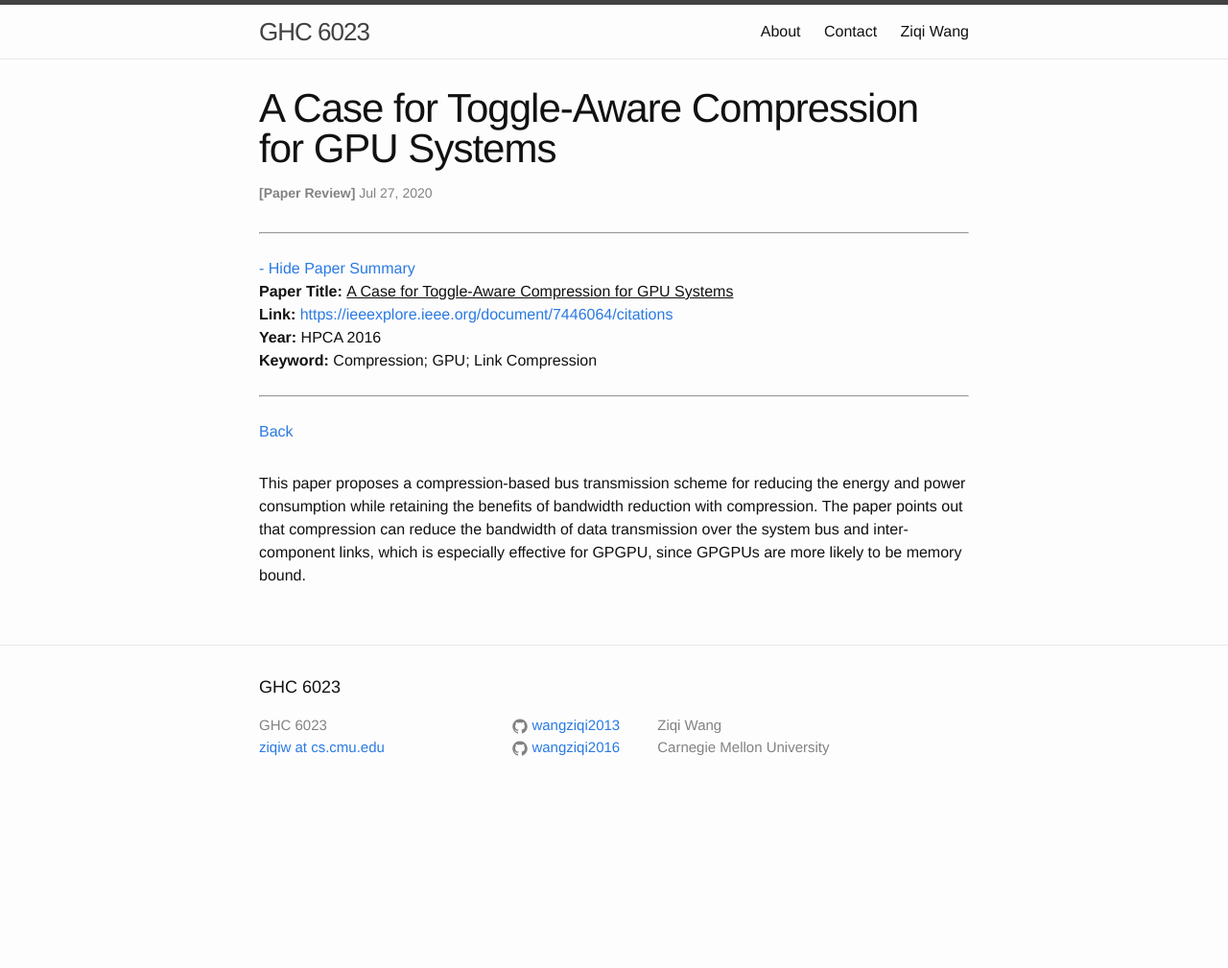
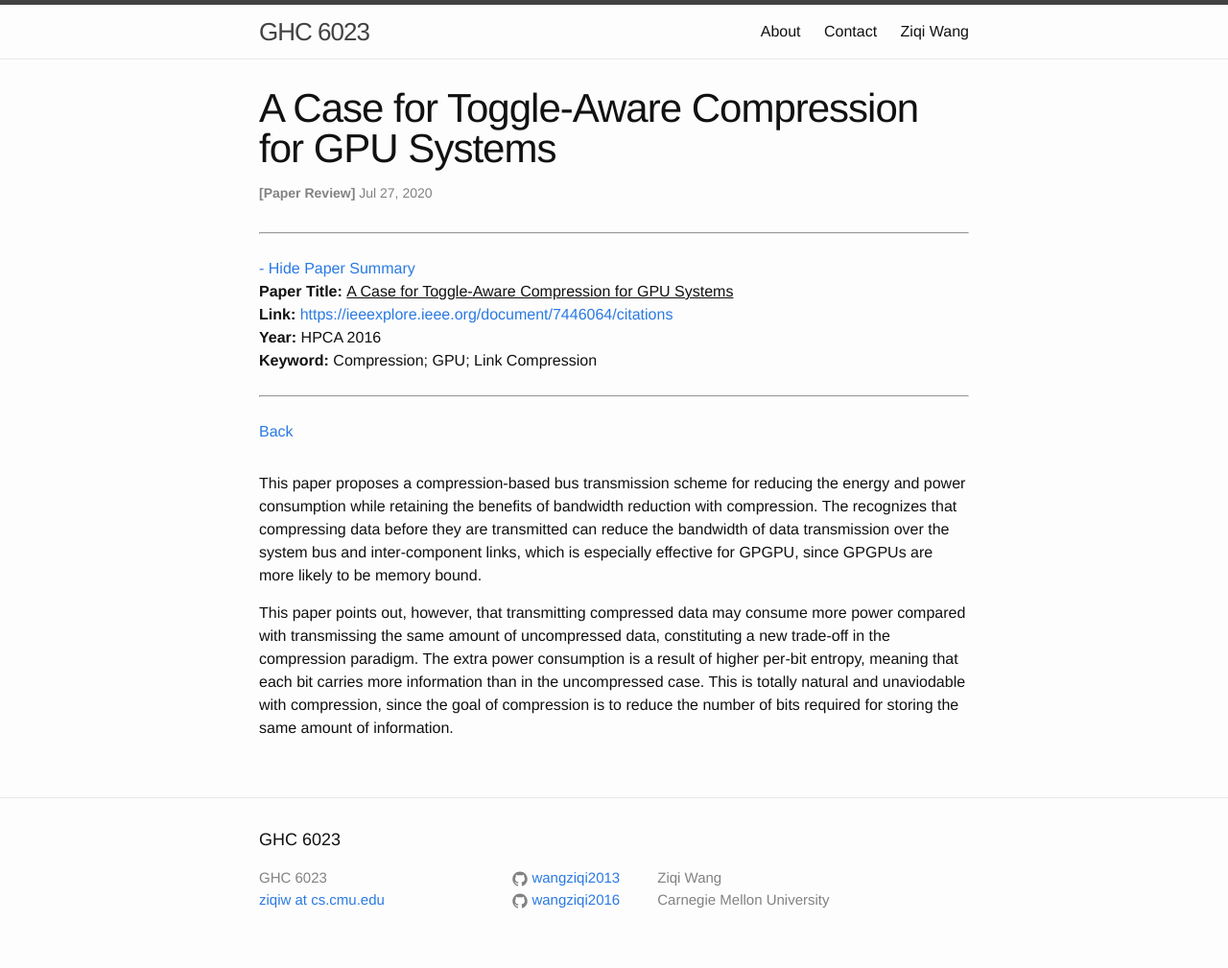
Before and after one commit to wangziqi2013/wangziqi2013.github.io, a Jekyll site: the page built from _posts/2020-07-27-a-case-for-toggle-aware-gpu-compression.markdown, in a window 1280 px wide. Shown: the whole page at 96% size. Built offline with Jekyll 4.4.1, drawn with Linux system fonts in a browser that asks for light colours; before the commit the page ends 900 px from its top, so only the background shows below that.

Commit message:
Adding goal

```diff
--- a/_posts/2020-07-27-a-case-for-toggle-aware-gpu-compression.markdown
+++ b/_posts/2020-07-27-a-case-for-toggle-aware-gpu-compression.markdown
@@ -14,6 +14,12 @@ version_mgmt:
 ---
 
 This paper proposes a compression-based bus transmission scheme for reducing the energy and power consumption while
-retaining the benefits of bandwidth reduction with compression. The paper points out that compression can reduce the
-bandwidth of data transmission over the system bus and inter-component links, which is especially effective for GPGPU,
-since GPGPUs are more likely to be memory bound.
+retaining the benefits of bandwidth reduction with compression. The recognizes that compressing data before they are
+transmitted can reduce the bandwidth of data transmission over the system bus and inter-component links, which is especially
+effective for GPGPU, since GPGPUs are more likely to be memory bound.
+
+This paper points out, however, that transmitting compressed data may consume more power compared with transmissing the
+same amount of uncompressed data, constituting a new trade-off in the compression paradigm. The extra power consumption
+is a result of higher per-bit entropy, meaning that each bit carries more information than in the uncompressed case.
+This is totally natural and unaviodable with compression, since the goal of compression is to reduce the number of bits
+required for storing the same amount of information.
```
